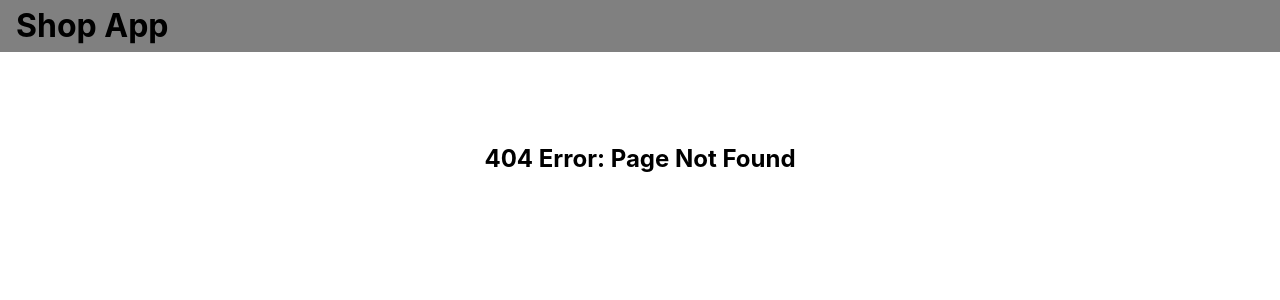
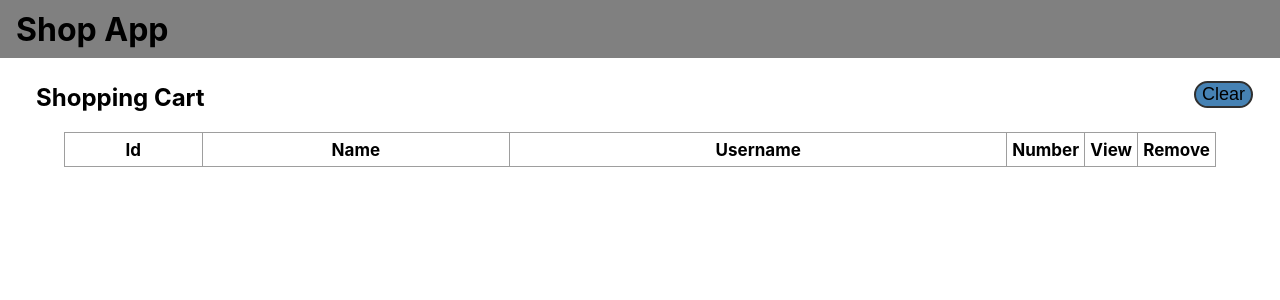
Before and after one commit to BogdiB/shop-app-wt, a React (Create React App) app in the folder shop-app-fe/: page /shopping-cart in a window 1280 px wide. Before the commit this address had no page. Shown: the top 300 px of the page. Built offline with nearby package versions, Linux system fonts and the light colour scheme.

Commit message:
integrated session storage for cart + started on cart

```diff
--- a/shop-app-fe/src/css/header.module.css
+++ b/shop-app-fe/src/css/header.module.css
@@ -1,8 +1,29 @@
 .headerContainer {
     background-color: gray;
+    display: flex;
 
     h1 {
         margin: 0px;
-        padding: 0.2em 0.5em; /* vertical, horizontal */
+        padding: 0.3em 0.5em; /* vertical, horizontal */
+        cursor: default;
     }
 }
+
+.headerButtons {
+    margin: auto 0px;
+    margin-left: auto;
+    padding: 0em 0.8em; /* vertical, horizontal */
+}
+
+button {
+    font-size: 18px;
+    border-radius: 1em;
+    border-style:solid;
+    border-color: rgb(48, 48, 48);
+    background-color: steelblue;
+    cursor: pointer;
+}
+
+button:hover {
+    background-color: rgb(54, 120, 174);
+}
--- a/shop-app-fe/src/css/itemlist.module.css
+++ b/shop-app-fe/src/css/productlist_and_cart.module.css
@@ -14,6 +14,7 @@
     }
 
     /* selects the last 2 columns of th and td = the columns with buttons */
+    /* also selects the first child = the id */
     th:nth-last-child(-n+2), td:nth-last-child(-n+2), td:first-child {
         text-align: center;
         width: 1%;
@@ -24,6 +25,10 @@
         cursor: pointer;
     }
 
+    td:nth-last-child(-n+2):hover {
+        font-weight: 600;
+    }
+
     tbody>tr:nth-child(odd) {
         background-color: #dddddd;
     }
--- /dev/null
+++ b/shop-app-fe/src/css/shoppingcart.module.css
@@ -0,0 +1,23 @@
+.topSide {
+    display: flex;
+
+    button {
+        margin: auto 0px;
+        margin-left: auto;
+        margin-right: 1.5em; /* same as headerText from src/index.css */
+        font-size: 18px;
+        border-radius: 1em;
+        border-style:solid;
+        border-color: rgb(48, 48, 48);
+        background-color: steelblue;
+        cursor: pointer;
+    }
+}
+
+.cartTable {
+    th:nth-last-child(3), td:nth-last-child(3) {
+        text-align: center;
+        width: 1%;
+        white-space: nowrap;
+    }
+}
--- a/shop-app-fe/src/global/api.ts
+++ b/shop-app-fe/src/global/api.ts
@@ -2,6 +2,7 @@ import ProductType from "../types/ProductType";
 import { apiURL, testURL } from "./variables";
 
 async function getProductList() : Promise<ProductType[]> {
+    // this assumes that /users is already in the url
     let response : Response = await fetch(testURL, {method: "GET"});
     let text : string = await response.text();
     let productList: ProductType[] = JSON.parse(text);
@@ -10,6 +11,7 @@ async function getProductList() : Promise<ProductType[]> {
 }
 
 async function getProduct(id: number): Promise<ProductType> {
+    // this assumes that /users is already in the url
     let response : Response = await fetch(testURL + "/" + id, {method: "GET"});
     let text : string = await response.text();
     let product: ProductType = JSON.parse(text);
--- /dev/null
+++ b/shop-app-fe/src/global/storage.ts
@@ -0,0 +1,51 @@
+import ProductType from "../types/ProductType";
+const CART_KEY = "shop-app-react";
+
+function getAllFromCart(): ProductType[] | null {
+    let products = sessionStorage.getItem(CART_KEY);
+    if (products !== null) {
+        return JSON.parse(products) as ProductType[];
+    }
+    return null;
+}
+
+function addToCart(product: ProductType): void {
+    let storage = sessionStorage.getItem(CART_KEY);
+    if (storage === null) {
+        let products: ProductType[] = [product];
+        sessionStorage.setItem(CART_KEY, JSON.stringify(products));
+    }
+    else {
+        let parsed: ProductType[] = JSON.parse(storage);
+        parsed.push(product);
+        sessionStorage.setItem(CART_KEY, JSON.stringify(parsed));
+    }
+}
+
+function removeFromCart(product: ProductType): void {
+    let storage = sessionStorage.getItem(CART_KEY);
+    if (storage === null) {
+        return;
+    }
+    else {
+        let parsed: ProductType[] = JSON.parse(storage);
+        for (let i = 0; i < parsed.length; ++i) {
+            if (parsed.at(i)!.id === product.id) {
+                parsed.splice(i, 1);
+                break;
+            }
+        }
+        if (parsed.length !== 0) {
+            sessionStorage.setItem(CART_KEY, JSON.stringify(parsed));
+        }
+        else {
+            sessionStorage.removeItem(CART_KEY);
+        }
+    }
+}
+
+function clearCart(): void {
+    sessionStorage.removeItem(CART_KEY);
+}
+
+export { getAllFromCart, addToCart, removeFromCart, clearCart };
--- a/shop-app-fe/src/global/variables.ts
+++ b/shop-app-fe/src/global/variables.ts
@@ -1,2 +1,2 @@
-export let apiURL: string = "localhost:3000";
+export let apiURL: string = "localhost:8000";
 export let testURL: string = "https://jsonplaceholder.typicode.com/users";
--- a/shop-app-fe/src/index.tsx
+++ b/shop-app-fe/src/index.tsx
@@ -5,6 +5,7 @@ import './index.css';
 import Header from './pages/Header.tsx';
 import ProductList from './pages/ProductList.tsx';
 import Products from './pages/Products.tsx';
+import ShoppingCart from './pages/ShoppingCart.tsx';
 import NoPage from './pages/NoPage.tsx';
 
 const appBase = (
@@ -14,6 +15,7 @@ const appBase = (
       <Route path="/" element={<Header />}>
         <Route index element={<ProductList />} />
         <Route path="products/:id" element={<Products />} />
+        <Route path="shopping-cart" element={<ShoppingCart />} />
         <Route path="*" element={<NoPage />} />
       </Route>
     </Routes>
--- a/shop-app-fe/src/pages/Header.tsx
+++ b/shop-app-fe/src/pages/Header.tsx
@@ -1,11 +1,16 @@
-import { Outlet } from "react-router-dom";
+import { Link, Outlet, useLocation } from "react-router-dom";
 import styles from "../css/header.module.css";
 
 function Header() {
+    const location = useLocation();
+
     return (
         <>
             <div className={styles.headerContainer}>
                 <h1>Shop App</h1>
+                <div className={styles.headerButtons}>
+                    { !(location.pathname === "/shopping-cart") && <Link to={"/shopping-cart"}><button title="Go to your shopping cart.">Cart</button></Link> }
+                </div>
             </div>
             <Outlet />
         </>
--- a/shop-app-fe/src/pages/ProductList.tsx
+++ b/shop-app-fe/src/pages/ProductList.tsx
@@ -1,8 +1,9 @@
 import { useState, useEffect, memo } from "react";
 import { useNavigate } from "react-router-dom";
 import getProductList from "../global/api";
+import { addToCart } from "../global/storage";
 import ProductType from "../types/ProductType";
-import styles from "../css/itemlist.module.css";
+import styles from "../css/productlist_and_cart.module.css";
 
 function ProductList() {
     const [productList, setProductList] = useState<ProductType[]>([]);
@@ -16,8 +17,10 @@ function ProductList() {
         });
     }, []);
 
-    function addToCart(id: number): void {
-        console.log("Added: " + id);
+    function addToShoppingCart(id: number): void {
+        // console.log("Added: " + id);
+        // we transform id to index
+        addToCart(productList.at(--id)!);
     }
 
     function goTo(id: number): void {
@@ -48,7 +51,7 @@ function ProductList() {
 
                         {/* I'm not using <Link> for UI/UX reasons */}
                         <td onClick={() => goTo(product.id)} title={"View \"" + product.name + "\"."}>&gt;</td>
-                        <td onClick={() => addToCart(product.id)} title={"Add \"" + product.name + "\" to cart."}>+</td>
+                        <td onClick={() => addToShoppingCart(product.id)} title={"Add \"" + product.name + "\" to cart."}>+</td>
                     </tr>
                 ))
             }
--- /dev/null
+++ b/shop-app-fe/src/pages/ShoppingCart.tsx
@@ -0,0 +1,71 @@
+import { useNavigate } from "react-router-dom";
+import { clearCart, getAllFromCart, removeFromCart } from "../global/storage";
+import ProductType from "../types/ProductType";
+import styles from "../css/productlist_and_cart.module.css";
+import cartStyles from "../css/shoppingcart.module.css";
+import { useEffect } from "react";
+
+function ShoppingCart() {
+    const navigate = useNavigate();
+    let productList = getAllFromCart();
+
+    // basically useState, I was just curious if this works well :)
+    useEffect(() => {
+        return ;
+    }, [productList]);
+
+    function removeFromShoppingCart(id: number) {
+        console.log("Removed: " + id);
+        removeFromCart(productList!.at(--id)!);
+        productList!.splice(--id, 1);
+    }
+
+    function clearShoppingCart() {
+        clearCart();
+        productList = null;
+    }
+
+    function goTo(id: number): void {
+        navigate("/products/" + id);
+    }
+
+    return (
+        <>
+            <div className={cartStyles.topSide}>
+                <h2 className="headText">Shopping Cart</h2>
+                <button onClick={clearShoppingCart}>Clear</button>
+            </div>
+            <table className={styles.table + " " + cartStyles.cartTable}>
+                <thead>
+                    <tr key={0}>
+                        <th>Id</th>
+                        <th>Name</th>
+                        <th>Username</th>
+                        <th>Number</th>
+                        <th title="View product.">View</th>
+                        <th title="Remove from cart.">Remove</th>
+
+                    </tr>
+                </thead>
+                <tbody>
+                {
+                    productList !== null && productList.map((product: ProductType) => (
+                        <tr key={product.id}>
+                            <td>{product.id}</td>
+                            <td>{product.name}</td>
+                            <td>{product.username}</td>
+                            <td>NR</td>
+
+                            {/* I'm not using <Link> for UI/UX reasons */}
+                            <td onClick={() => goTo(product.id)} title={"View \"" + product.name + "\"."}>&gt;</td>
+                            <td onClick={() => removeFromShoppingCart(product.id)} title={"Remove \"" + product.name + "\" from cart."}>-</td>
+                        </tr>
+                    ))
+                }
+                </tbody>
+            </table>
+        </>
+        );
+}
+
+export default ShoppingCart;
--- /dev/null
+++ b/shop-app-fe/src/types/ShoppingCartType.ts
@@ -0,0 +1,6 @@
+import ProductType from "./ProductType";
+
+export default interface ShoppingCartType {
+    product: ProductType,
+    numberOfProducts: number
+}
```
